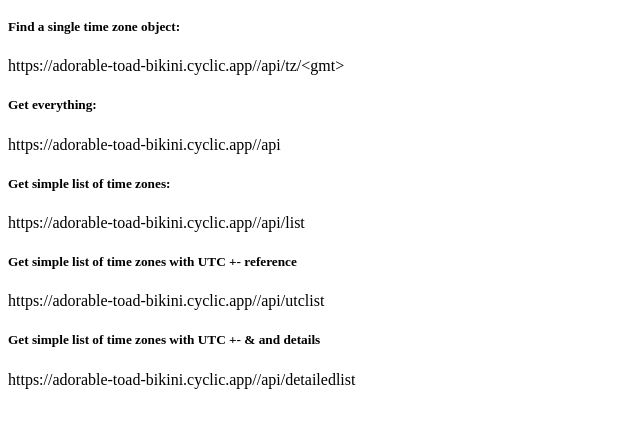
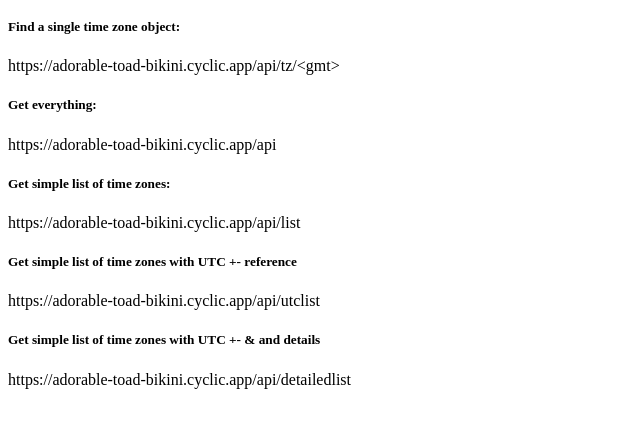
Before and after one commit to ThomasCarney315/time-zones-api, a website: page index.html in a window 1280 px wide. Shown: the part 267-694 px from the top of the page, 0-640 px from the left. Drawn offline with Linux system fonts and the light colour scheme.

Commit message:
removed extra forward slashes

```diff
--- a/index.html
+++ b/index.html
@@ -15,18 +15,18 @@
     <h2>How to use this api</h2>
 
     <h5>Find a single time zone object:</h5>
-    <p>https://adorable-toad-bikini.cyclic.app//api/tz/&lt;gmt&gt;</p>
+    <p>https://adorable-toad-bikini.cyclic.app/api/tz/&lt;gmt&gt;</p>
 
     <h5>Get everything:</h5>
-    <p>https://adorable-toad-bikini.cyclic.app//api</p>
+    <p>https://adorable-toad-bikini.cyclic.app/api</p>
 
     <h5>Get simple list of time zones:</h5>
-    <p>https://adorable-toad-bikini.cyclic.app//api/list</p>
+    <p>https://adorable-toad-bikini.cyclic.app/api/list</p>
 
     <h5>Get simple list of time zones with UTC +- reference</h5>
-    <p>https://adorable-toad-bikini.cyclic.app//api/utclist</p>
+    <p>https://adorable-toad-bikini.cyclic.app/api/utclist</p>
 
     <h5>Get simple list of time zones with UTC +- & and details</h5>
-    <p>https://adorable-toad-bikini.cyclic.app//api/detailedlist</p>
+    <p>https://adorable-toad-bikini.cyclic.app/api/detailedlist</p>
 </body>
 </html>
```
